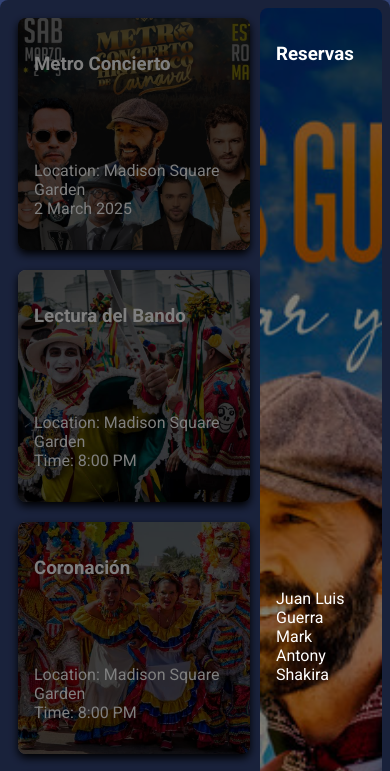
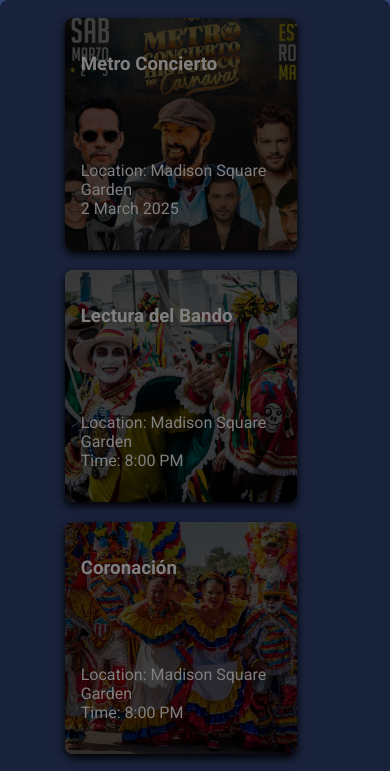
Before and after one commit to FernandoMVG/Talleres-Frontend, a plain HTML site: page Responsive/index.html in a window 390 px wide. Shown: the top 771 px of the page. Drawn offline with Linux system fonts and the light colour scheme.

Commit message:
Add extra features

```diff
--- a/Responsive/styles.css
+++ b/Responsive/styles.css
@@ -117,3 +117,11 @@ aside button {
     border: none;
     border-radius: 0.5rem;
 }
+
+
+@media screen and (max-width: 703px){
+    #container {
+        flex-direction: column;
+        align-items: center;
+    }
+}
```
